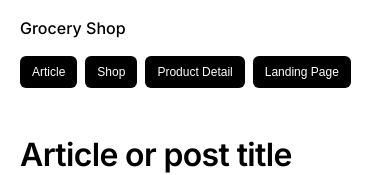
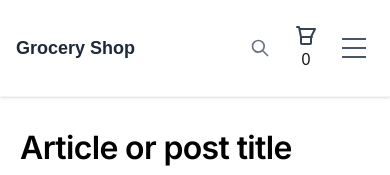
Before and after one commit to Aniltmg463/type-app, a Next.js app: page /article in a window 390 px wide. Shown: the top 175 px of the page. Built offline with nearby package versions, Linux system fonts and the light colour scheme.

Commit message:
refactor Header component to enhance layout and responsiveness; add search functionality and cart integration

```diff
--- a/app/components/Header.tsx
+++ b/app/components/Header.tsx
@@ -2,10 +2,14 @@
 
 import Link from 'next/link';
 import { useRouter } from 'next/navigation';
+import { useState } from 'react';
 
 interface HeaderProps {
   siteName?: string;
   navigationLinks: string[];
+  cartItemCount?: number;
+  onCartClick?: () => void;
+  onSearchChange?: (query: string) => void;
 }
 
 const getLinkPath = (linkName: string): string => {
@@ -13,22 +17,95 @@ const getLinkPath = (linkName: string): string => {
     'Article': '/article',
     'Shop': '/shop',
     'Product Detail': '/product-detail',
+    'Landing': '/landing',
+    'Home': '/',
   };
   return linkMap[linkName] || '#';
 };
 
-export default function Header({ siteName = "Grocery Shop", navigationLinks }: HeaderProps) {
+// Search Icon Component
+const SearchIcon = () => (
+  <svg className="w-5 h-5 text-gray-500" fill="none" stroke="currentColor" viewBox="0 0 24 24">
+    <path strokeLinecap="round" strokeLinejoin="round" strokeWidth={2} d="M21 21l-6-6m2-5a7 7 0 11-14 0 7 7 0 0114 0z" />
+  </svg>
+);
+
+// Cart Icon Component
+const CartIcon = ({ count }: { count?: number }) => (
+  <div className="relative">
+    <svg className="w-6 h-6 text-gray-700" fill="none" stroke="currentColor" viewBox="0 0 24 24">
+      <path strokeLinecap="round" strokeLinejoin="round" strokeWidth={2} d="M3 3h2l.4 2M7 13h10l4-8H5.4m1.6 8L5 3H3m4 10v6a1 1 0 001 1h8a1 1 0 001-1v-6m-9 0h10" />
+    </svg>
+    {count && count > 0 && (
+      <span className="absolute -top-2 -right-2 bg-red-500 text-white text-xs rounded-full h-5 w-5 flex items-center justify-center">
+        {count > 99 ? '99+' : count}
+      </span>
+    )}
+  </div>
+);
+
+export default function Header({
+  siteName = "Grocery Shop",
+  navigationLinks,
+  cartItemCount = 0,
+  onCartClick,
+  onSearchChange
+}: HeaderProps) {
   const router = useRouter();
+  const [isMobileMenuOpen, setIsMobileMenuOpen] = useState(false);
+  const [searchQuery, setSearchQuery] = useState('');
+  const [isSearchOpen, setIsSearchOpen] = useState(false);
+
+  const toggleMobileMenu = () => {
+    setIsMobileMenuOpen(!isMobileMenuOpen);
+  };
+
+  const handleLinkClick = () => {
+    setIsMobileMenuOpen(false);
+  };
+
+  const handleSearchChange = (e: React.ChangeEvent<HTMLInputElement>) => {
+    const query = e.target.value;
+    setSearchQuery(query);
+    onSearchChange?.(query);
+  };
+
+  const toggleSearch = () => {
+    setIsSearchOpen(!isSearchOpen);
+    if (isSearchOpen) {
+      setSearchQuery('');
+      onSearchChange?.('');
+    }
+  };
 
   return (
-    <header className="flex flex-wrap items-center justify-between gap-4 px-5 sm:px-10 lg:px-20 py-4 sm:py-6 lg:py-8">
+    <header className="relative bg-white shadow-sm border-b border-gray-100">
+      {/* Desktop Navigation */}
+      <div className="hidden lg:flex items-center justify-between px-5 sm:px-10 lg:px-20 py-4 sm:py-6 lg:py-8">
         <Link
           href="/"
-        className="product-nav-link text-base sm:text-lg lg:text-xl hover:opacity-80 transition-opacity shrink-0"
+          className="product-nav-link text-base sm:text-lg lg:text-xl hover:opacity-80 transition-opacity shrink-0 font-bold text-gray-800"
         >
           {siteName}
         </Link>
-      <nav className="flex flex-wrap items-center gap-2 sm:gap-3 lg:gap-4">
+
+        {/* Desktop Search Bar */}
+        <div className="flex-1 max-w-md mx-8">
+          <div className="relative">
+            <input
+              type="search"
+              placeholder="Search products..."
+              value={searchQuery}
+              onChange={handleSearchChange}
+              className="w-full px-4 py-2 pl-10 pr-4 text-sm border border-gray-300 rounded-lg focus:outline-none focus:ring-2 focus:ring-blue-500 focus:border-transparent"
+            />
+            <div className="absolute inset-y-0 left-0 pl-3 flex items-center pointer-events-none">
+              <SearchIcon />
+            </div>
+          </div>
+        </div>
+
+        <nav className="flex items-center gap-2 sm:gap-3 lg:gap-4">
           {navigationLinks.map((link, index) => (
             <Link
               key={index}
@@ -45,7 +122,128 @@ export default function Header({ siteName = "Grocery Shop", navigationLinks }: H
           >
             Landing Page
           </button>
+
+          {/* Cart Button */}
+          <button
+            onClick={onCartClick}
+            className="p-2 hover:bg-gray-100 rounded-md transition-colors"
+            aria-label="Shopping cart"
+          >
+            <CartIcon count={cartItemCount} />
+          </button>
         </nav>
+      </div>
+
+      {/* Mobile Navigation */}
+      <div className="lg:hidden flex items-center justify-between px-4 py-4">
+        <Link
+          href="/"
+          className="text-lg font-bold text-gray-800 hover:opacity-80 transition-opacity"
+          onClick={handleLinkClick}
+        >
+          {siteName}
+        </Link>
+
+        <div className="flex items-center gap-2">
+          {/* Mobile Search Toggle */}
+          <button
+            onClick={toggleSearch}
+            className="p-2 rounded-md hover:bg-gray-100 transition-colors"
+            aria-label="Toggle search"
+          >
+            <SearchIcon />
+          </button>
+
+          {/* Mobile Cart Button */}
+          <button
+            onClick={onCartClick}
+            className="p-2 rounded-md hover:bg-gray-100 transition-colors"
+            aria-label="Shopping cart"
+          >
+            <CartIcon count={cartItemCount} />
+          </button>
+
+          {/* Mobile Menu Button */}
+          <button
+            onClick={toggleMobileMenu}
+            className="p-2 rounded-md hover:bg-gray-100 transition-colors focus:outline-none focus:ring-2 focus:ring-gray-200"
+            aria-label="Toggle mobile menu"
+          >
+            <div className="w-6 h-5 flex flex-col justify-between">
+              <span
+                className={`block h-0.5 bg-gray-600 transition-all duration-300 ${
+                  isMobileMenuOpen ? 'rotate-45 translate-y-2' : ''
+                }`}
+              ></span>
+              <span
+                className={`block h-0.5 bg-gray-600 transition-all duration-300 ${
+                  isMobileMenuOpen ? 'opacity-0' : ''
+                }`}
+              ></span>
+              <span
+                className={`block h-0.5 bg-gray-600 transition-all duration-300 ${
+                  isMobileMenuOpen ? '-rotate-45 -translate-y-2' : ''
+                }`}
+              ></span>
+            </div>
+          </button>
+        </div>
+      </div>
+
+      {/* Mobile Search Bar */}
+      {isSearchOpen && (
+        <div className="lg:hidden px-4 pb-4">
+          <div className="relative">
+            <input
+              type="search"
+              placeholder="Search products..."
+              value={searchQuery}
+              onChange={handleSearchChange}
+              className="w-full px-4 py-2 pl-10 pr-4 text-sm border border-gray-300 rounded-lg focus:outline-none focus:ring-2 focus:ring-blue-500 focus:border-transparent"
+              autoFocus
+            />
+            <div className="absolute inset-y-0 left-0 pl-3 flex items-center pointer-events-none">
+              <SearchIcon />
+            </div>
+          </div>
+        </div>
+      )}
+
+      {/* Mobile Menu Overlay */}
+      {isMobileMenuOpen && (
+        <>
+          <div
+            className="lg:hidden fixed inset-0 bg-black bg-opacity-50 z-40"
+            onClick={handleLinkClick}
+          ></div>
+
+          {/* Mobile Menu */}
+          <nav className="lg:hidden absolute top-full left-0 right-0 bg-white shadow-lg border-t border-gray-100 z-50">
+            <div className="flex flex-col p-4 space-y-3">
+              {navigationLinks.map((link, index) => (
+                <Link
+                  key={index}
+                  href={getLinkPath(link)}
+                  onClick={handleLinkClick}
+                  className="bg-product-button-bg text-product-button-text px-4 py-3 rounded-md text-sm font-inter font-medium hover:opacity-90 transition-all duration-200 text-center"
+                >
+                  {link}
+                </Link>
+              ))}
+              <button
+                type="button"
+                onClick={() => {
+                  router.push('/');
+                  handleLinkClick();
+                }}
+                className="bg-product-button-bg text-product-button-text px-4 py-3 rounded-md text-sm font-inter font-medium hover:opacity-90 transition-all duration-200 text-center"
+              >
+                Landing Page
+              </button>
+            </div>
+          </nav>
+        </>
+      )}
     </header>
   );
 }
```
Lines whose indentation alone changed are shown as unchanged.
